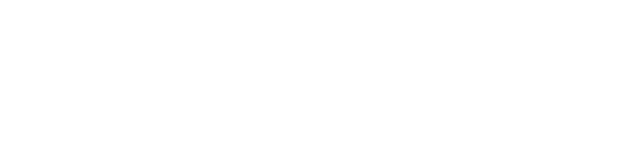
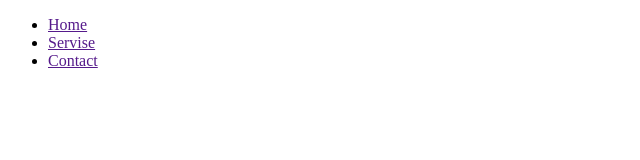
Before and after one commit to Abubakarayx/testing, a plain HTML site: page index.html in a window 1280 px wide. Shown: the whole page, without its empty margins (0-640 px from the left). Drawn offline with Linux system fonts and the light colour scheme.

Commit message:
navbar complet

```diff
--- a/index.html
+++ b/index.html
@@ -7,7 +7,13 @@
 </head>
 <body>
     <header>
-
+        <nav>
+            <ul>
+                <li><a href="">Home</a></li>
+                <li><a href="">Servise</a></li>
+                <li><a href="">Contact</a></li>
+            </ul>
+        </nav>
     </header>
 </body>
 </html>
```
